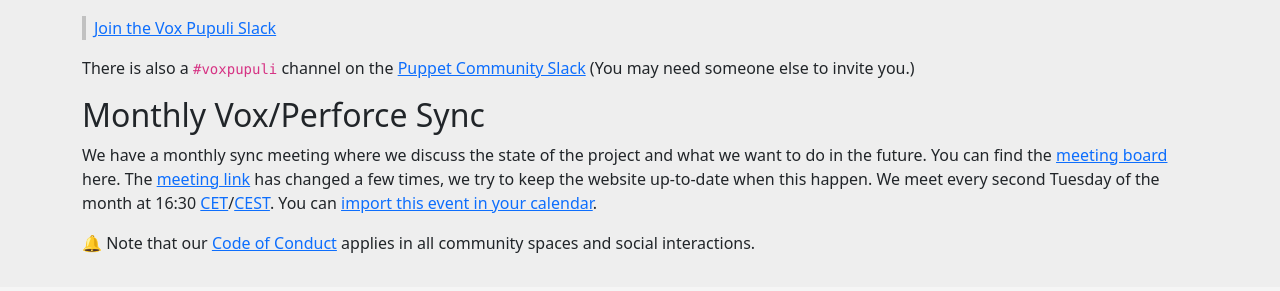
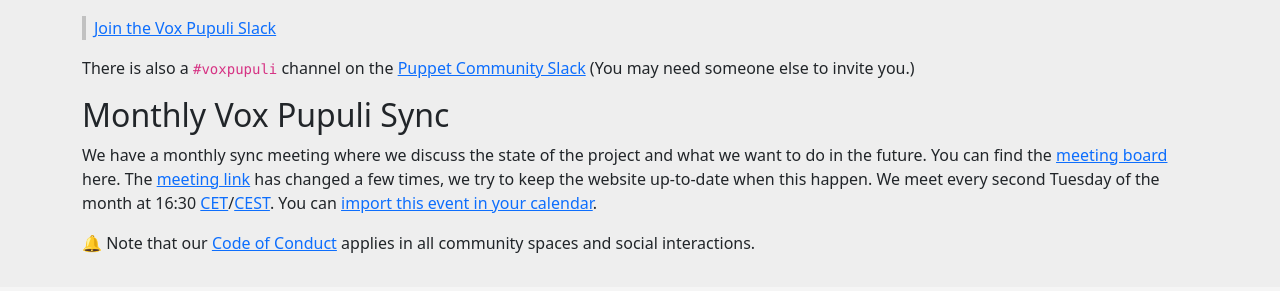
Before and after one commit to voxpupuli/voxpupuli.github.io, a Jekyll site: the page built from connect.md, in a window 1280 px wide. Shown: the part 1456-1747 px from the top of the page. Built offline with Jekyll 4.4.1, drawn with Linux system fonts in a browser that asks for light colours; nearby versions of some CDN libraries; our own code applies the rules of GitHub Pages for plain Markdown files.

Commit message:
forgot to update title (#506)

```diff
--- a/_includes/sync.md
+++ b/_includes/sync.md
@@ -1,4 +1,4 @@
-## Monthly Vox/Perforce Sync
+## Monthly Vox Pupuli Sync
 
 We have a monthly sync meeting where we discuss the state of the project and what we want to do in the future.
 You can find the [meeting board](https://github.com/orgs/voxpupuli/projects/10/) here.
```
